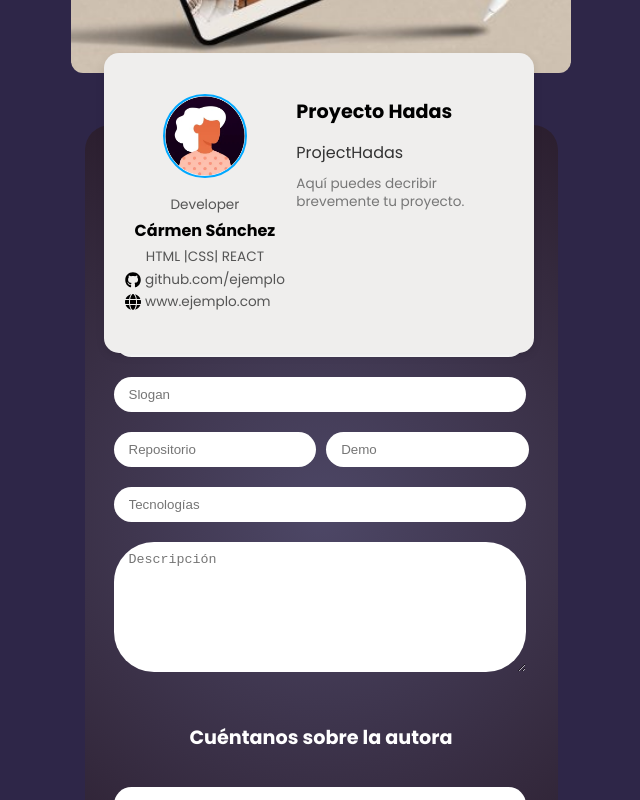
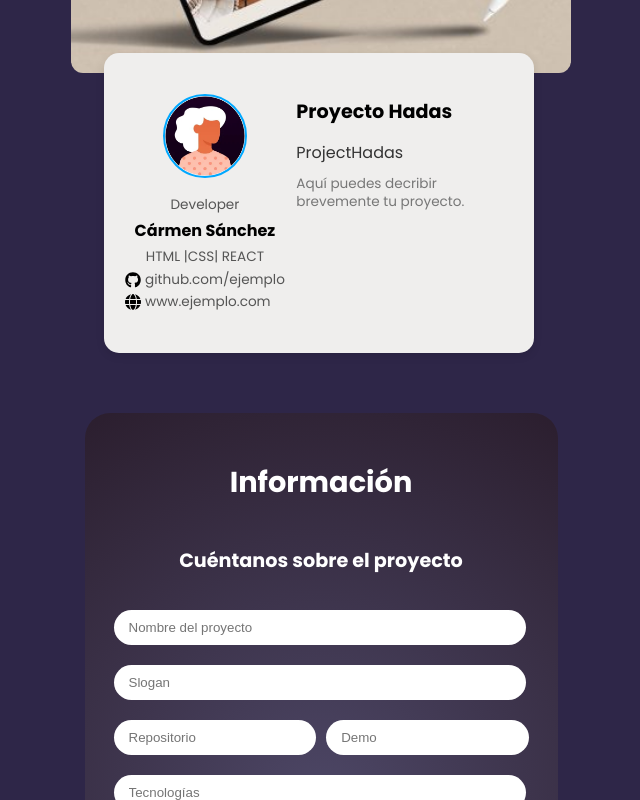
Before and after one commit to Karengonsan/project-promo-55-module-3-team-3, a React (Vite) app: page /#/ in a window 1280 px wide. Shown: the part 700-1500 px from the top of the page, without its empty margins (319-959 px from the left). Built offline with nearby package versions, Linux system fonts and the light colour scheme.

Commit message:
Form centrado y desenterrado

```diff
--- a/src/styles/form.css
+++ b/src/styles/form.css
@@ -32,7 +32,7 @@
   border-radius: 25px;
   padding: 1.5rem;
   max-width: 95%;
-  margin: 2rem;
+  margin: 15rem 2rem 2rem 2rem;
   gap: 1rem;
 
 }
@@ -79,5 +79,6 @@ textarea {
 @media (min-width: 768px) {
     .form {
         max-width: 425px;
+        margin: 20rem 2rem 2rem 2rem;
     }
 }
```
